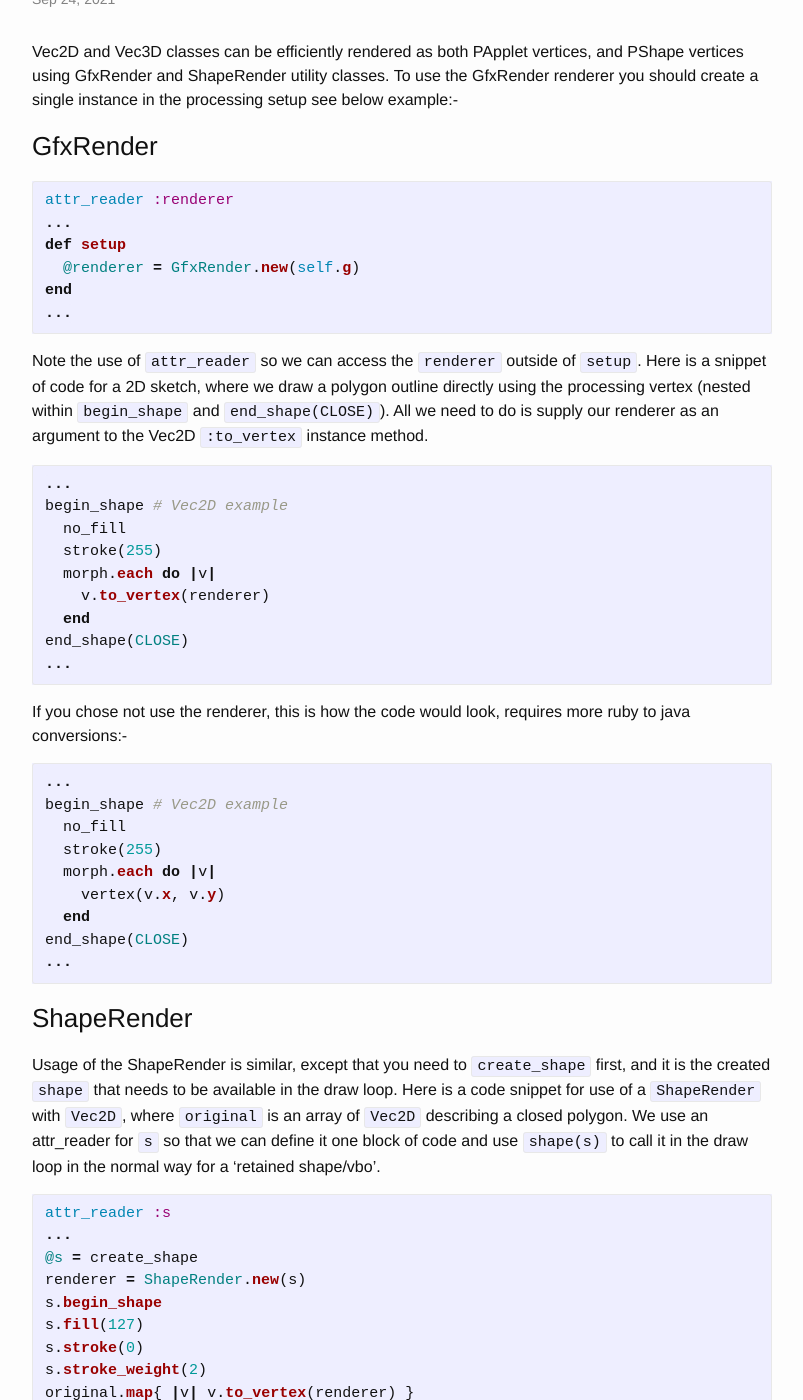
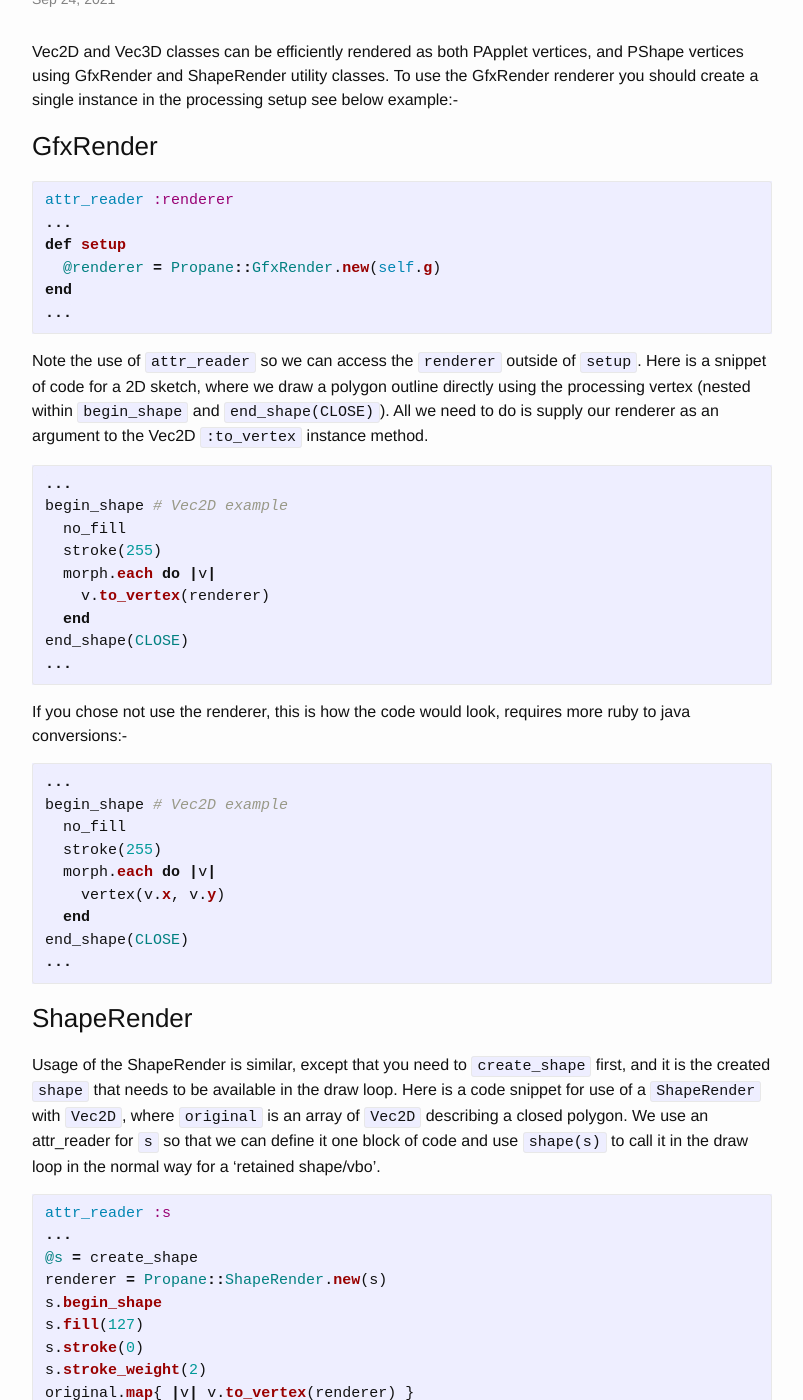
Before and after one commit to ruby-processing/propane, a Jekyll site: the page built from _classes/gfx_render.md, in a window 1280 px wide and 1400 px high, scrolled down 272 px. Shown: the whole window, without its empty margins (238-1041 px from the left). Built offline with Jekyll 4.4.1, drawn with Linux system fonts in a browser that asks for light colours.

Commit message:
Correction

````diff
--- a/_classes/gfx_render.md
+++ b/_classes/gfx_render.md
@@ -11,7 +11,7 @@
 attr_reader :renderer
 ...
 def setup
-  @renderer = GfxRender.new(self.g)
+  @renderer = Propane::GfxRender.new(self.g)
 end
 ...
 ```
@@ -52,7 +52,7 @@
 attr_reader :s
 ...
 @s = create_shape
-renderer = ShapeRender.new(s)
+renderer = Propane::ShapeRender.new(s)
 s.begin_shape
 s.fill(127)
 s.stroke(0)
@@ -73,7 +73,7 @@
 tex = load_image(data_path 'Texture01.jpg')
 
 mesh = create_shape # create the initial PShape
-renderer = ShapeRender.new(mesh) # initialize the shape renderer
+renderer = Propane::ShapeRender.new(mesh) # initialize the shape renderer
 mesh.begin_shape(QUADS) # define the PShape type: QUADS
 mesh.no_stroke
 mesh.texture(tex) # set a texture to make a textured PShape
````
